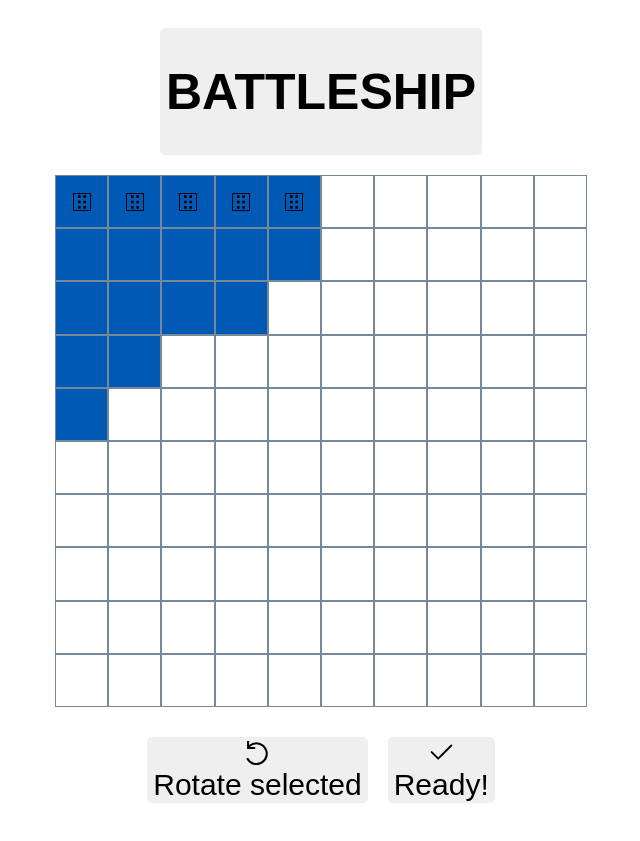
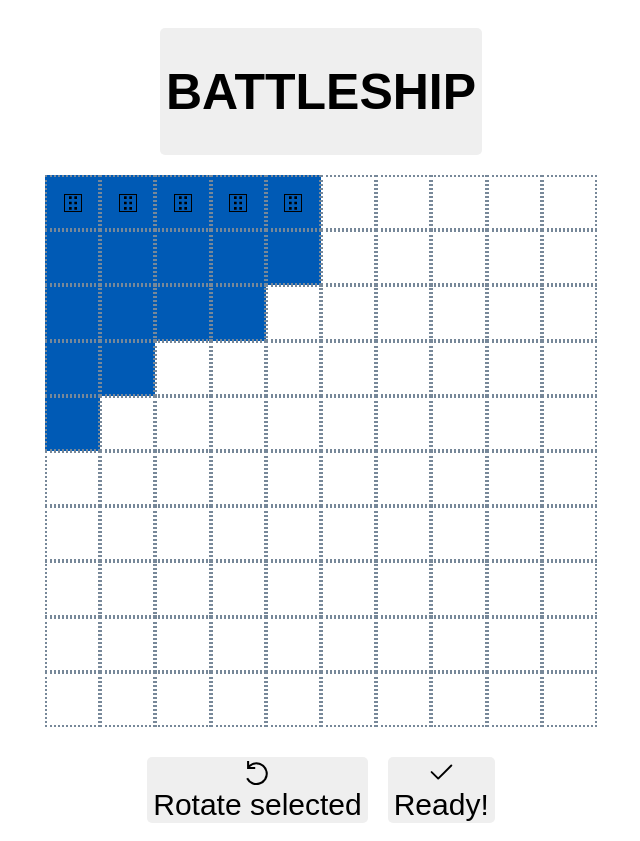
Before and after one commit to earacena/battleship-webapp-frontend, a React (Create React App) app: page /solo in a window 1280 px wide. Shown: the whole page, without its empty margins (319-959 px from the left). Built offline with nearby package versions, Linux system fonts and the light colour scheme.

Commit message:
Modify Cell component style

```diff
--- a/src/features/Battleship/components/Cell/Cell.module.css
+++ b/src/features/Battleship/components/Cell/Cell.module.css
@@ -3,7 +3,7 @@
   --min-size: 30px;
   --max_size: calc(8vh);
 
-  border: 0.1em lightslategray solid;
+  border: 2px lightslategray dotted;
   min-width: var(--min-size);
   max-width: var(--max_size);
   min-height: var(--min-size);
```
